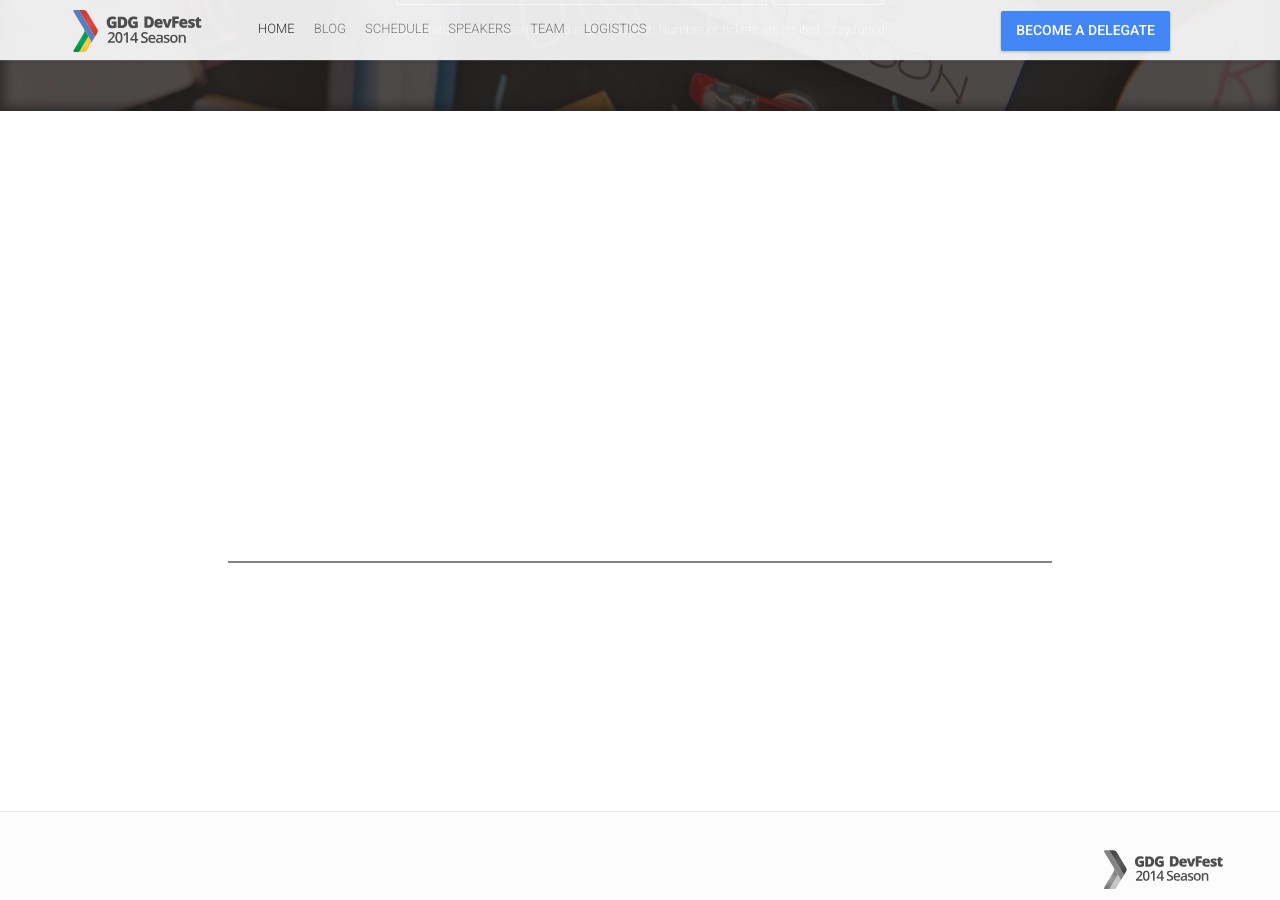
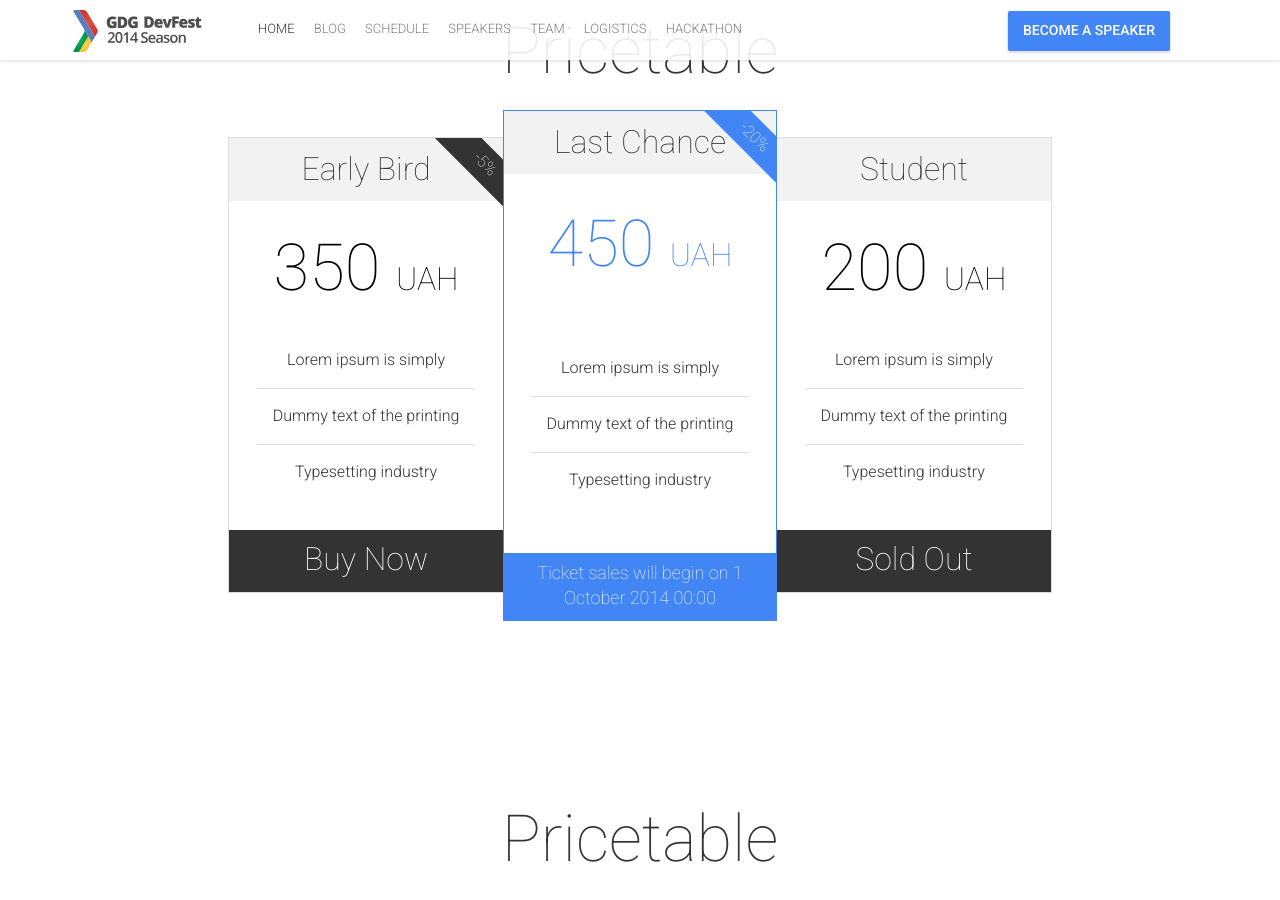
Before and after one commit to gdgcdo/devfestcdo, a Jekyll site: the page built from index.html, in a window 1280 px wide and 900 px high, scrolled down 6436 px. Built offline with Jekyll 4.4.1, drawn with Linux system fonts in a browser that asks for light colours; nearby versions of some CDN libraries; comment, search, counter and statistics services are not loaded; some of the changed text lies outside the part shown.

```diff
--- a/_config.yml
+++ b/_config.yml
@@ -10,33 +10,35 @@
 
 
 # Site Settings
-title: "GDG DevFest Cagyan de Oro 2014"
-email: "gdgcdo@gmail.com"
+title: "GDG DevFest Season 2014"
+email: "devfest@gdg.org.ua"
 description: "GDG DevFest is a set of events all around the world"
-url: "http://devfest.gdgcdo.org"
+baseurl: "/zeppelin"
+url: "http://gdg-x.github.io"
 permalink: "/blog/:title"
 googleAnalyticsTrackingId: "UA-43643469-5"
 googleAnalyticsSiteUrl: "gdg-x.github.io"
 siteVerification: "b9imDOrFawXaBXCC4r3uJDdswSYcalD-wWpMYhFq-no"
 
 # Organizer Info
-organizerName: "GDG Cagayan de Oro"
-organizerAlternateName: "Google Developer Group CDO"
+organizerName: "GDG Lviv"
+organizerAlternateName: "Google Developer Group Lviv"
 organizerDescription: "Open and volunteer geek communities who create exciting projects and share experience about Google technology with passion."
-organizerEmail: "josanastrid@gmail.com"
+organizerEmail: "lviv@gdg.org.ua"
 organizerLogo: "/img/seo/organizer-logo.png"
-organizerLink: "http://google.com/+JosanAstridDometita"
+organizerLink: "http://lviv.gdg.org.ua/"
 
 # Head
-metaKeywords: "event, gdg, devfest, google, programming, android, chrome, developers, cdo"
-twitterAccount: "@gdgcdo"
+metaKeywords: "event, gdg, devfest, google, programming, android, chrome, developers, lviv"
+twitterAccount: "@DevFest"
 socialImageSrcGooglePlus: "/img/seo/sharing-google-plus.png"
 socialImageSrcTwitter: "/img/seo/sharing-twitter.png"
 socialImageSrcFacebook: "/img/seo/sharing-facebook.png"
 
 # Documents
-c4pUrl: "http://goo.gl/cyXKlB"
+c4pUrl: "http://bit.ly/dfua-c4p"
 c4sponsorsUrl: "/assets/GDG_DevFest_Partnership.pdf"
+
 
 # Navigation
 navigationLinks:
@@ -46,34 +48,36 @@
  - {permalink: "/speakers/", text: "Speakers"}
  - {permalink: "/team/", text: "Team"}
  - {permalink: "/logistics/", text: "Logistics"}
+ - {permalink: "/hackathon/", text: "Hackathon"}
 bottomNavigationLinks:
- - {link: "http://goo.gl/cyXKlB", text: "Become a delegate"}
+ - {link: "http://bit.ly/dfua-c4p", text: "Become a speaker"}
 rightNavigationButtons:
- - {link: "http://goo.gl/cyXKlB", text: "Become a delegate"}
+ - {link: "http://bit.ly/dfua-c4p", text: "Become a speaker"}
 
 # Hero Block
 heroImage: "hero.jpg"
 heroTitle: "GDG DevFest <typeout> 2014"
-eventDate: "November 29, 2014"
+eventDate: "September - November, 2014"
 typeoutTextValues: '"", "Season", "Ukraine", "Germany", "USA"'
 typeoutFallback: "Season"
 heroButtons:
- - {link: "http://goo.gl/cyXKlB", text: "Become a delegate"}
+ - {link: "http://bit.ly/dfua-c4p", text: "Become a speaker"}
+ - {permalink: "/#tickets", text: "Buy tickets"}
 
 # About Block
 aboutTitle: "About GDG DevFest"
 aboutBlock:
  - {title: "Conference", image: "conference.jpg", text: "The biggest Google related event in the country carefully crafted for you by GDG community! Awesome speakers and lots of fun!" }
- - {title: "Design Sprint", image: "workshop.jpg", text: "Full-day of workshops, hands-on experience, hacking and debugging. Come and tame your favourite technology!" }
- - {title: "Code Labs", image: "hackathon.jpg", text: "Full-day freestyle hackathon! Want some real team building on friday? Grab your team and join our hackathon!" }
+ - {title: "Workshops", image: "workshop.jpg", text: "Full-day of workshops, hands-on experience, hacking and debugging. Come and tame your favourite technology!" }
+ - {title: "Hackathon", image: "hackathon.jpg", text: "Full-day freestyle hackathon! Want some real team building on friday? Grab your team and join our hackathon!" }
 
 # Statistic Block
 statisticBlockImage: "statistic.jpg"
 statisticBlock:
- - {count: "300", specialCharacter: "+", info: "attendees", detail: "from everywhere"}
- - {count: "28", specialCharacter: "+", info: "hours", detail: "of pure Google technologies"}
- - {count: "24", specialCharacter: "+", info: "speakers", detail: "from country and beyond"}
- - {count: "4", specialCharacter: "", info: "parallel tracks", detail: "plus entertainment lounge"}
+ - {count: "350", specialCharacter: "+", info: "attendees", detail: "from everywhere"}
+ - {count: "48", specialCharacter: "+", info: "hours", detail: "of pure Google technologies"}
+ - {count: "20", specialCharacter: "+", info: "speakers", detail: "from country and beyond"}
+ - {count: "3", specialCharacter: "", info: "parallel tracks", detail: "plus entertainment lounge"}
 
 # Latest News Block
 latestNewsTitle: "Latest news"
@@ -85,20 +89,20 @@
 rockstarSpeakersButtonText: "See all speakers"
 
 # Location Block
-locationBlockTitle: "Capitol University"
-eventLocationName: "Theatre"
-eventLocationLink: "http://www.cu.edu.ph/"
-eventStreetAddress: "Corrales/Osmena Avenue"
-eventAddressLocality: "Cagayan de Oro City"
-eventAddressLocalityRegion: "Misamis Oriental"
-eventPostalCode: "9000"
-eventAddressCountry: "Philippines"
-eventStartTime: "2014-11-29T09:00"
-eventDoorTime: "08:00"
-eventEndTime: "2014-11-29T17:00"
-eventPlaceCoordinates: "8.488450, 124.652250"
-mapCenterCoordinates: "8.488450, 124.652250"
-mapMobileCenterCoordinates: "8.488450, 124.652250"
+locationBlockTitle: "Location"
+eventLocationName: "Conference Hall"
+eventLocationLink: "http://cabinet.kinopalace.lviv.ua/showtimes/"
+eventStreetAddress: "22 Teatral'na St"
+eventAddressLocality: "Lviv"
+eventAddressLocalityRegion: "Lvivska"
+eventPostalCode: "79000"
+eventAddressCountry: "Ukraine"
+eventStartTime: "2014-10-25T10:00"
+eventDoorTime: "09:00"
+eventEndTime: "2014-10-25T20:00"
+eventPlaceCoordinates: "49.843237, 24.028751"
+mapCenterCoordinates: "49.842537, 24.025701"
+mapMobileCenterCoordinates: "49.841620, 24.029411"
 
 # Venue Block
 venueBlockTitle: "Venue"
@@ -125,6 +129,48 @@
 subscribeTitle: "Subscribe for updates"
 subscribeAction: "http://gdg.us5.list-manage1.com/subscribe/post?u=9fc8aa205b0521b5f05fc8e1e&amp;id=ae0fb459fc"
 subscribeInfo: "Registration will be open around end of August. Number of tickets are limited. Stay tuned!"
+
+# Tickets Block
+ticketsTitle: "Pricetable"
+ticketsInfo: "Tickets grant access to all conference sections, coffee brakes, lunch and party. Accommodation is NOT included in the ticket price."
+ticketsOffers:
+ -
+  name: "Early Bird"
+  price: "350"
+  priceCurrency: "UAH"
+  ticketsNumber: "150"
+  ribbon: "-5%"
+  buyButtonLink: "http://dfua.ticketforevent.com/"
+  buyButtonText: "Buy Now"
+  ticketContentList: ["Lorem ipsum is simply", "Dummy text of the printing", "Typesetting industry"]
+  validFrom: "2014-08-25T10:00"
+  validThrough: "2014-09-30T23:59"
+ -
+  name: "Last Chance"
+  price: "450"
+  priceCurrency: "UAH"
+  ticketsNumber: "100"
+  ribbon: "-20%"
+  featured: true
+  buyButtonLink: "http://dfua.ticketforevent.com/"
+  buyButtonText: "Buy Now"
+  ticketContentList: ["Lorem ipsum is simply", "Dummy text of the printing", "Typesetting industry"]
+  validFrom: "2014-10-01T00:00"
+  validThrough: "2014-10-23T23:59"
+  disabled: true
+ -
+  name: "Student"
+  price: "200"
+  priceCurrency: "UAH"
+  ticketsNumber: "50"
+  buyButtonLink: "http://dfua.ticketforevent.com/"
+  buyButtonText: "Buy Now"
+  additionalInfo: "Requires a valid student ID at the conference check in. Without student ID at the check in, ticket will be cancelled without refund"
+  ticketContentList: ["Lorem ipsum is simply", "Dummy text of the printing", "Typesetting industry"]
+  validFrom: "2014-08-20T10:00"
+  validThrough: "2014-10-23T23:59"
+  soldOut: true
+  soldOutText: "Sold Out"
 
 # Footer
 socialLinks:
@@ -172,7 +218,7 @@
 
 # Logistics Direction Details Block
 directionDetailsImage: "direction-details.jpg"
-directionDetailsTitle: "Get around Cagayan de Oro"
+directionDetailsTitle: "Get around Lviv"
 directionDetailsCards:
  - {title: "From the Airport", information: 'Airport is right at the city border. It is easily reachable by car, public transport or taxi. More information is available at <a href="http://lwo.aero/en/transport">airport website</a>.'}
  - {title: "Public Transit", information: 'Google Transit is available in Lviv. So you can find your way in Google Maps. Moreover, you can download any of the offline public transit apps available for Lviv.'}
@@ -202,3 +248,43 @@
      - {link: "https://plus.google.com/b/102444623953913144164", text: "The Hotel Rex"}
      - {link: "https://plus.google.com/b/102444623953913144164", text: "Westin Market Street"}
      - {link: "https://plus.google.com/b/102444623953913144164", text: "Hotel Adagio"}
+
+# Hackathon
+hackathonTitle: "Hackathon"
+enableHackathon: true
+
+# Hackathon About Block
+aboutHackathonTitle: "Meet our themes"
+hackathonRows:
+ - {title: "Android Wear", image: "hackathon-0.png", details: "The front doors will be locked because this is after hours, please park behind the building and come to the door nearest the parking lot.<br><br>Our last meeting showed that there was a lot of interest in Android Wear so we decided to put on an Android Wear Hackathon to see what you could come up with! We realize that this is pretty short notice so we hope you can help us spread the word! There will be pizza, prizes and a great group of geeks to spend the evening coding with! Even if you don't have an app idea come on in and lend a hand to someone else or maybe find inspiration once you're here!"}
+ - {title: "Google Glass", image: "hackathon-1.png", details: "We love wearable computing especially Google Glass for which we want to gather the break up community in order to boost innovation.<br><br>Coding an app on Google Glass needs its Rockstar Dev : the team needs a fast learner with solid skills on Android. He knows his way around Android SDK, already checked the Glass Developement Kit (GDK) quick start guide allowing him to jump start developing an app for Glass.The Designer has the hard task to build the visual identity from the ground up, he has strong UX knowledge and a deep understanding of the new rules set by the Glass. His design skills give him the credibility to decide the most effective UI and the most compelling Glass experience."}
+ - {title: "Polymer", image: "hackathon-2.png", details: "Polymer is a library that introduces web components. Web components are small elements on a page that can be extended and incorporated in web applications. The result is an increase in productivity.<br><br>We used Polymer mainly to explore the concept of web components. The transition of Google to material design was also a factor.While the library was never touched by the team, it still was painless to wireframe the application. Later on we incorporated some Polymer components in the design. We didn’t use the full potential of Polymer because of the limited time."}
+
+# Hackathon Judges Block
+judgesImage: "judges.jpg"
+judgesTitle: "Judges"
+
+# Hackathon Prizes Block
+prizesTitle: "Prizes"
+prizes:
+ - {title: "2nd Place", image: "prize-2.png", info: "Amazing Moto 360"}
+ - {title: "1nd Place", image: "prize-1.png", info: "Nexus 5 with pre-installed Android L"}
+ - {title: "3nd Place", image: "prize-3.png", info: "Useful Chromecast"}
+
+# Hackathon Location Block
+hackathonLocationBlockTitle: "Location"
+hackathonLocationName: "Communa"
+hackathonLocationLink: "http://communa.net.ua/"
+hackathonStreetAddress: "1 Halytska St"
+hackathonAddressLocality: "Lviv"
+hackathonAddressLocalityRegion: "Lvivska"
+hackathonPostalCode: "79000"
+hackathonAddressCountry: "Ukraine"
+hackathonTimeTitle: "Hack through"
+hackathonStartTime: "2014-10-24T10:00"
+hackathonDoorTime: "09:00"
+hackathonEndTime: "2014-10-25T00:00"
+viewOnMap: "View on Google Maps"
+hackathonPlaceCoordinates: "49.840999, 24.031144"
+hackathonMapCenterCoordinates: "49.840696, 24.028754"
+hackathonMapMobileCenterCoordinates: "49.841639, 24.031182"
```
